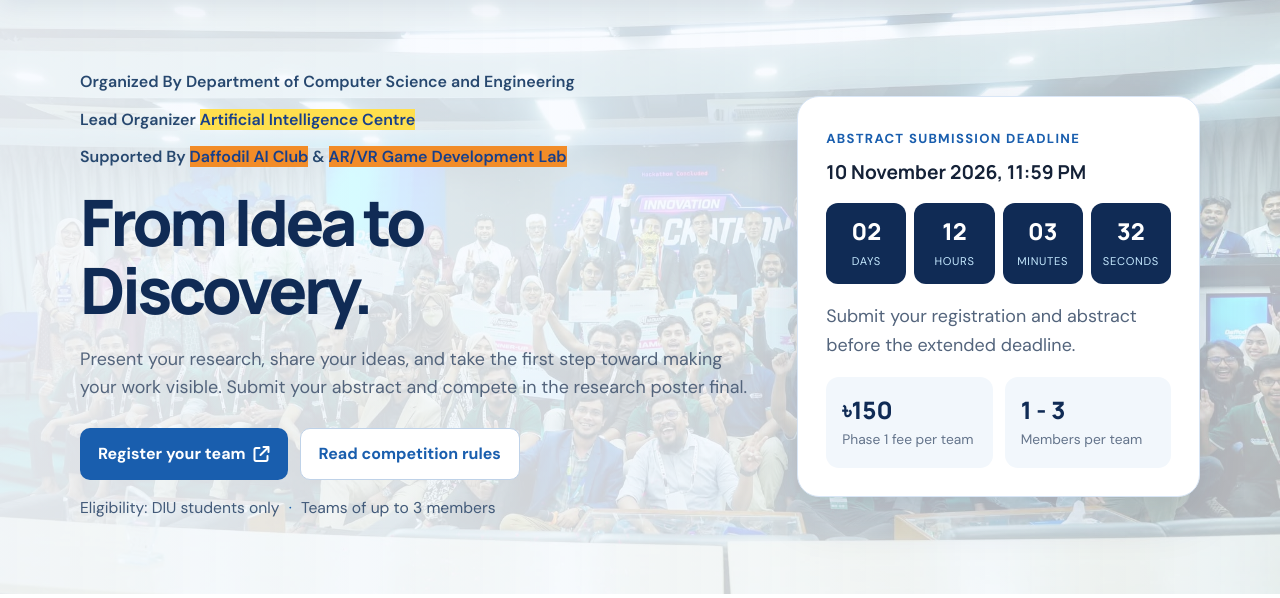
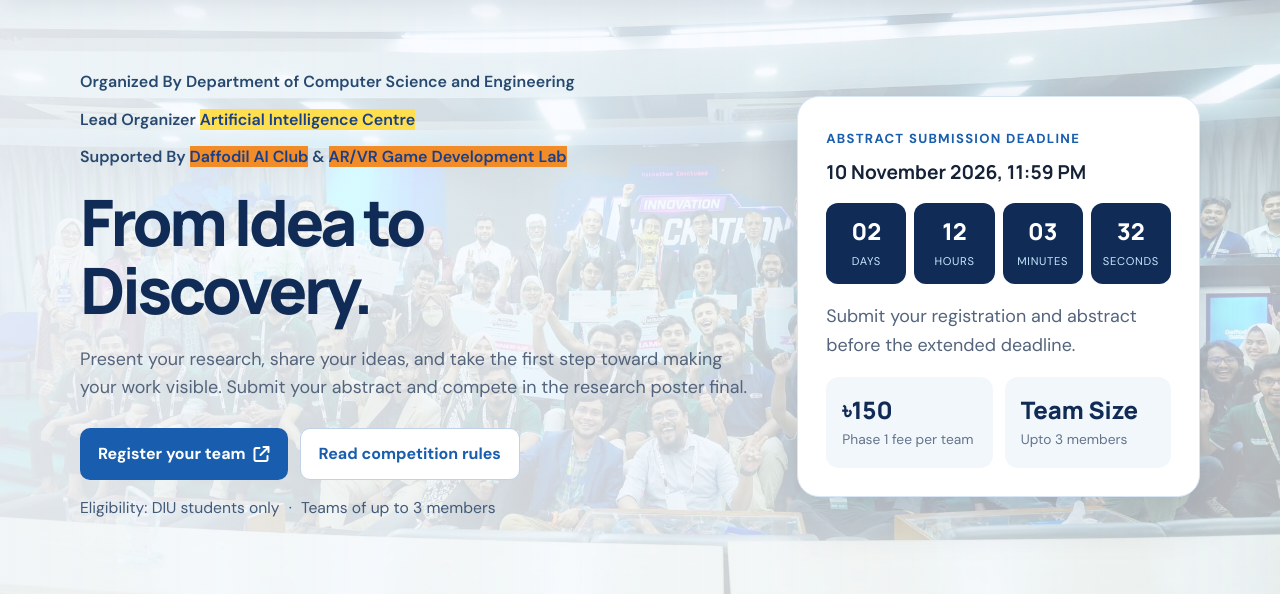
Before and after one commit to hello-minhaj/daffodil-ai-club-poster-competition, a Django app: page / in a window 1280 px wide. Shown: the part 83-681 px from the top of the page. Run offline with Django 5.2, Linux system fonts and the light colour scheme.

Commit message:
update home

```diff
--- a/templates/competition/home.html
+++ b/templates/competition/home.html
@@ -19,7 +19,7 @@
    <span class="eyebrow">Abstract submission deadline</span><h3>10 November 2026, 11:59 PM</h3>
    <div id="countdown" class="countdown" data-deadline="2026-11-10T23:59:00+06:00"><div class="time-box"><strong id="days">--</strong><span>Days</span></div><div class="time-box"><strong id="hours">--</strong><span>Hours</span></div><div class="time-box"><strong id="minutes">--</strong><span>Minutes</span></div><div class="time-box"><strong id="seconds">--</strong><span>Seconds</span></div></div>
    <p class="small">Submit your registration and abstract before the extended deadline.</p>
-   <div class="stat-grid"><div class="stat"><strong>৳150</strong><span>Phase 1 fee per team</span></div><div class="stat"><strong>1 - 3</strong><span>Members per team</span></div></div>
+   <div class="stat-grid"><div class="stat"><strong>৳150</strong><span>Phase 1 fee per team</span></div><div class="stat"><strong>Team Size</strong><span>Upto 3 members</span></div></div>
   </aside>
  </div>
 </section>
```
